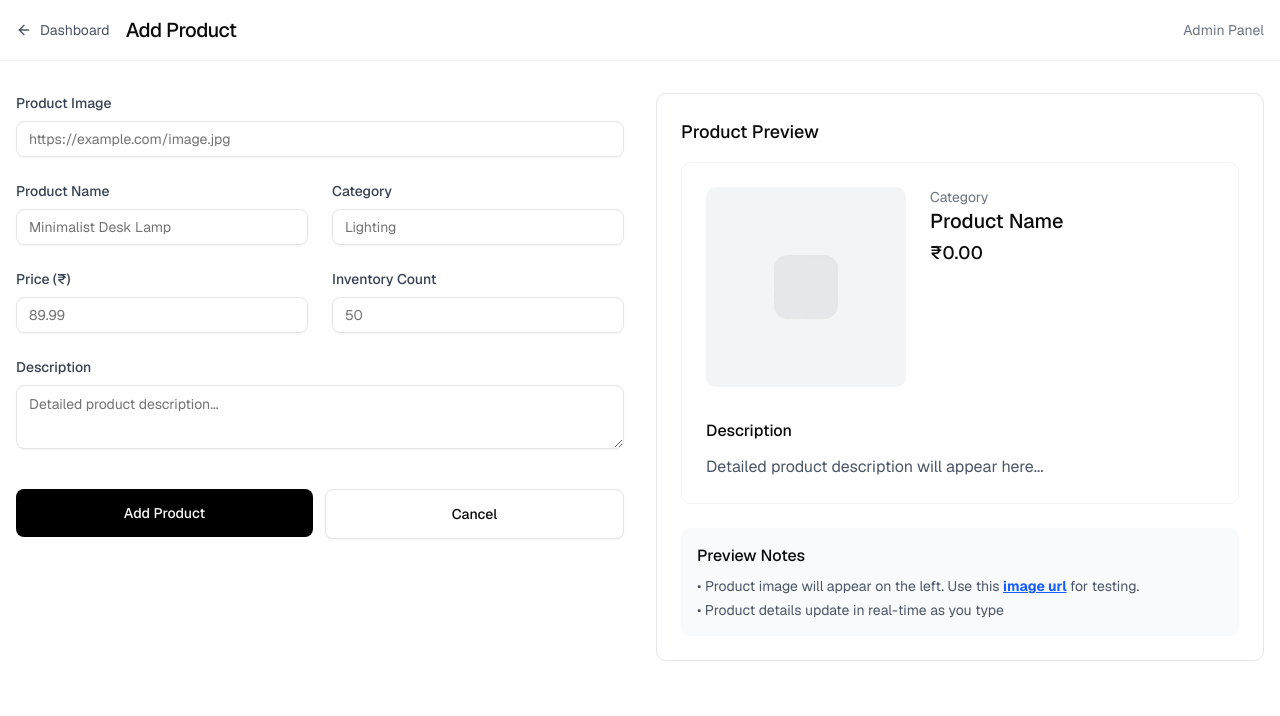
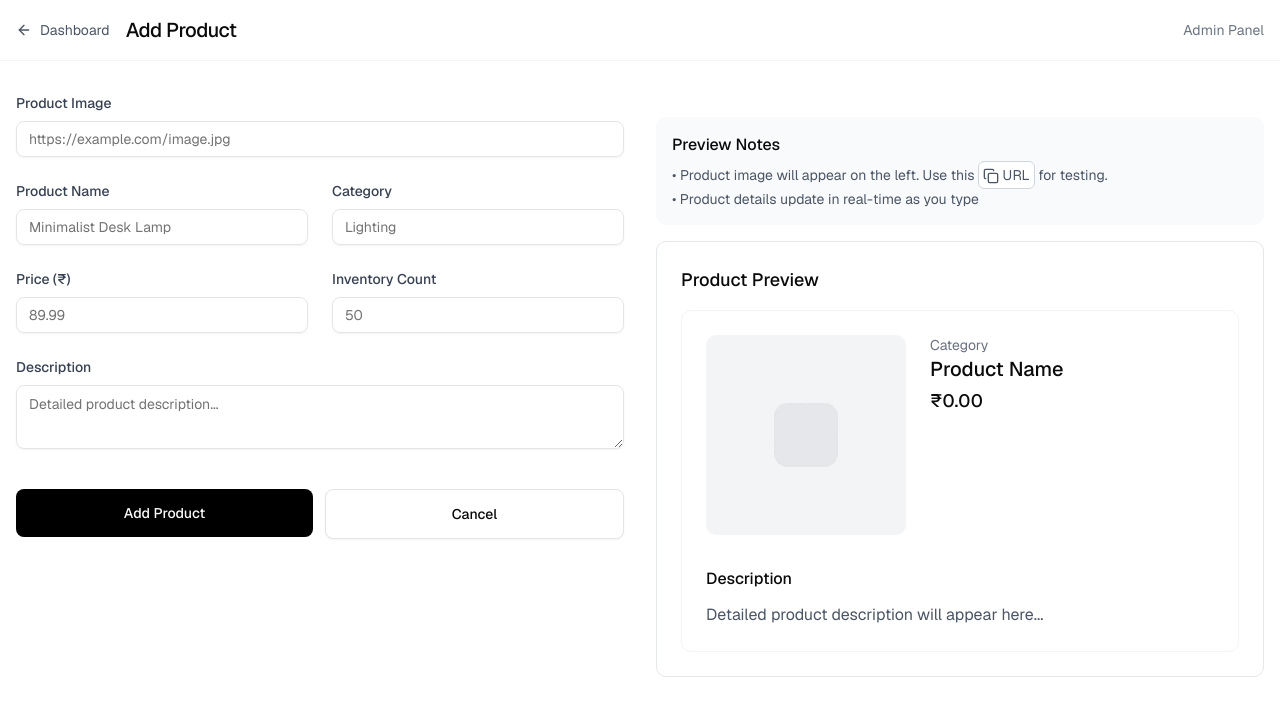
Before and after one commit to priyanshuguptadev/shop, a Next.js app: page /admin in a window 1280 px wide. Shown: the top 716 px of the page. Built offline with nearby package versions, Linux system fonts and the light colour scheme.

Commit message:
minor ui fixes

```diff
--- a/app/(protected)/dashboard/page.tsx
+++ b/app/(protected)/dashboard/page.tsx
@@ -7,6 +7,8 @@ import Image from "next/image";
 import { DeleteProductBtn } from "@/components/DeleteProductBtn";
 import type { Metadata } from "next";
 import { LogOutBtn } from "@/components/LogoutBtn";
+
+export const dynamic = "force-dynamic";
 
 export const metadata: Metadata = {
   title: "Dashboard - Admin Panel",
--- a/components/DeleteProductBtn.tsx
+++ b/components/DeleteProductBtn.tsx
@@ -3,8 +3,15 @@ import { Trash2 } from "lucide-react";
 import { Button } from "./ui/button";
 import { deleteProductById } from "@/actions";
 import { ConfirmDialog } from "./ConfirmDialog";
+import { useState } from "react";
 
 export const DeleteProductBtn = ({ id }: { id: string }) => {
+  const [loading, setLoading] = useState(false);
+  const handleDelete = async () => {
+    setLoading(true);
+    await deleteProductById(id);
+    window.location.reload();
+  };
   return (
     <ConfirmDialog
       trigger={
@@ -20,8 +27,8 @@ export const DeleteProductBtn = ({ id }: { id: string }) => {
       title="Confirm Delete"
       description="Are you sure you want to delete this product?"
       confirmBtn={
-        <Button variant="destructive" onClick={() => deleteProductById(id)}>
-          Confirm
+        <Button variant="destructive" onClick={handleDelete} disabled={loading}>
+          {loading ? "Deleting..." : "Delete"}
         </Button>
       }
     />
--- a/components/ProductForm.tsx
+++ b/components/ProductForm.tsx
@@ -10,6 +10,7 @@ import { Input } from "./ui/input";
 import { Textarea } from "./ui/textarea";
 
 import { productSchema, ProductFormData } from "@/lib/zodSchema";
+import { Copy, LucideCopy } from "lucide-react";
 
 export const ProductForm = () => {
   const [isSubmitting, setIsSubmitting] = useState(false);
@@ -202,7 +203,27 @@ export const ProductForm = () => {
         </form>
       </div>
       <div className="lg:sticky lg:top-24 lg:self-start">
-        <div className="rounded-lg border border-gray-200 p-6">
+        <div className="mt-6 rounded-lg bg-gray-50 p-4">
+          <h4 className="font-medium mb-2">Preview Notes</h4>
+          <ul className="text-sm text-gray-600 space-y-1">
+            <li>
+              • <span>Product image will appear on the left. Use this </span>
+              <span
+                className="bg-white rounded-sm p-1 cursor-pointer border border-gray-300 hover:bg-gray-100"
+                onClick={() =>
+                  navigator.clipboard.writeText(
+                    "https://ik.imagekit.io/tasveer/ecommerce/product-3.jpg"
+                  )
+                }
+              >
+                <LucideCopy className="inline-block h-4 w-4" /> URL
+              </span>
+              <span> for testing.</span>
+            </li>
+            <li>• Product details update in real-time as you type</li>
+          </ul>
+        </div>
+        <div className="rounded-lg border border-gray-200 p-6 mt-4">
           <h3 className="mb-4 text-lg font-medium">Product Preview</h3>
 
           <div className="rounded-lg border border-gray-100 p-6">
@@ -250,23 +271,6 @@ export const ProductForm = () => {
               </div>
             </div>
           </div>
-
-          <div className="mt-6 rounded-lg bg-gray-50 p-4">
-            <h4 className="font-medium mb-2">Preview Notes</h4>
-            <ul className="text-sm text-gray-600 space-y-1">
-              <li>
-                • <span>Product image will appear on the left. Use this </span>
-                <Link
-                  className="text-blue-600 underline font-bold"
-                  href="https://ik.imagekit.io/tasveer/ecommerce/product-3.jpg"
-                >
-                  image url
-                </Link>
-                <span> for testing.</span>
-              </li>
-              <li>• Product details update in real-time as you type</li>
-            </ul>
-          </div>
         </div>
       </div>
     </>
```
